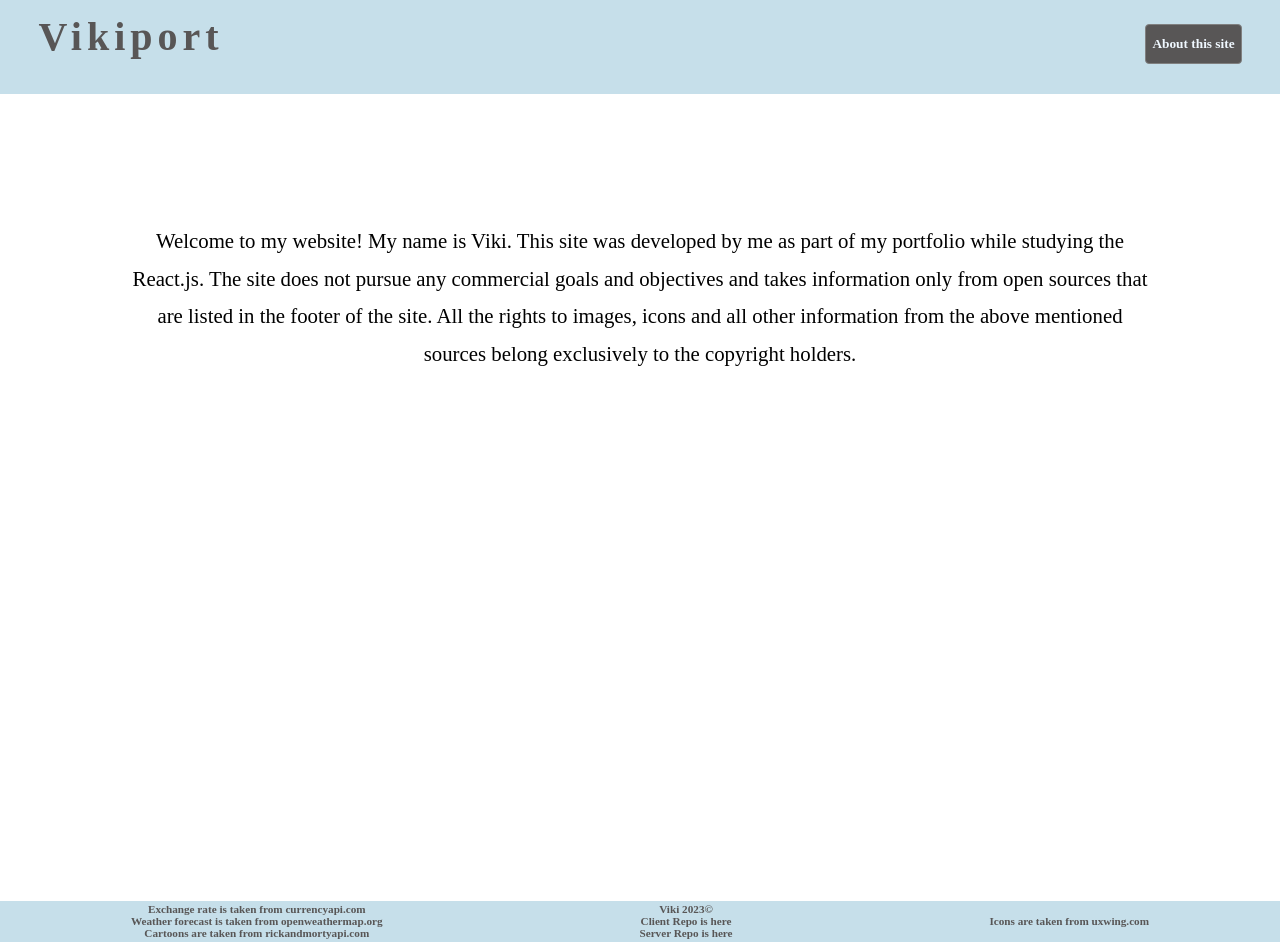
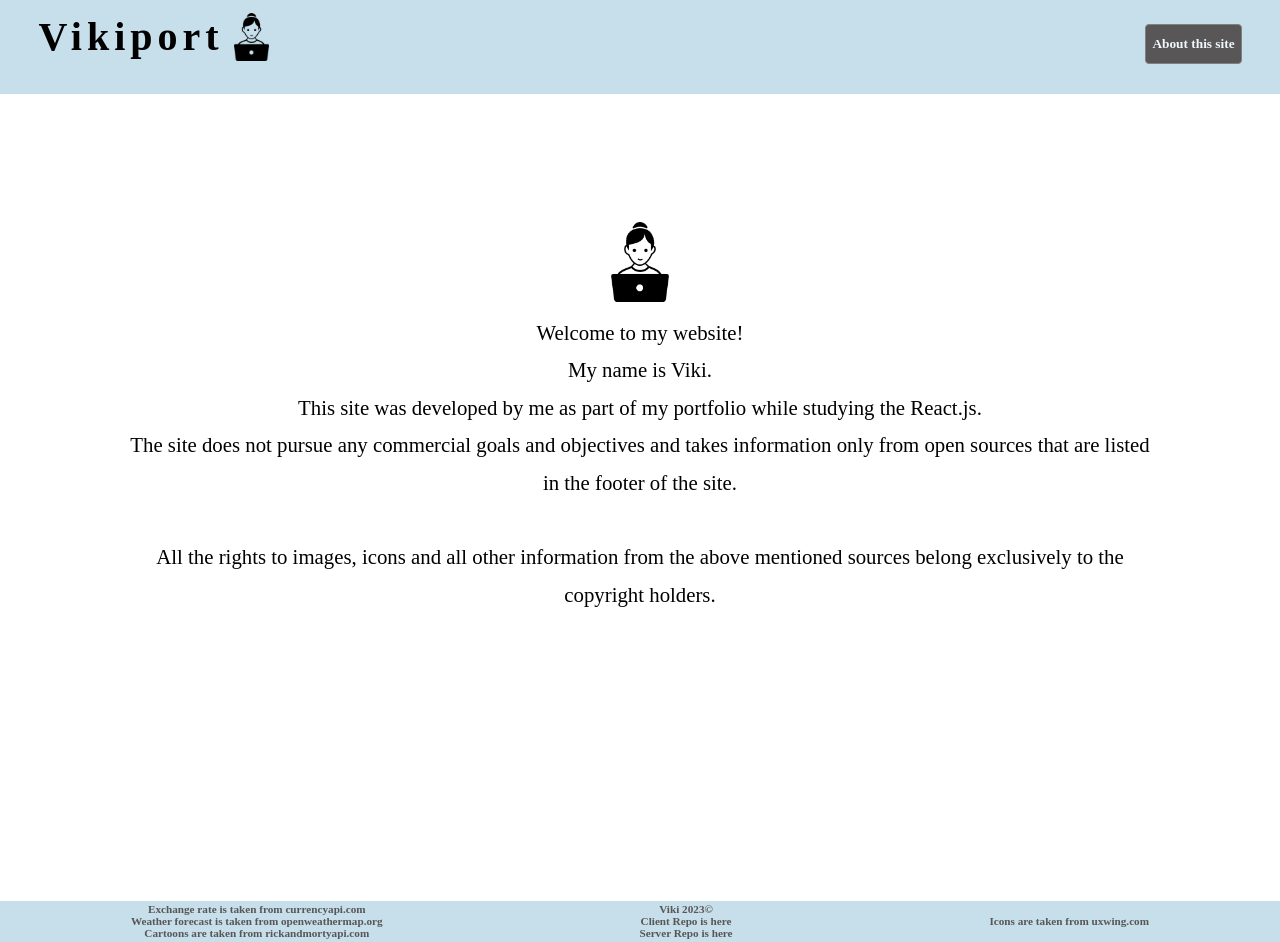
Before and after one commit to svirinvictoria/vikiport-client, a React (Create React App) app: page /in in a window 1280 px wide. Built offline with nearby package versions, Linux system fonts and the light colour scheme.

Commit message:
Add icon

```diff
--- a/src/Root.jsx
+++ b/src/Root.jsx
@@ -5,9 +5,9 @@ import Header from "./components/Header/Header";
 import Footer from "./components/Footer/Footer";
 
 import HomePage from "./pages/Home/HomePage";
-import InfoPage from "./pages/InfoPage/InfoPage";
-import ErrorPage from "./pages/ErrorPage/ErrorPage";
-import PersonPage from "./pages/PersonPage/PersonPage";
+import InfoPage from "./pages/Info/InfoPage";
+import ErrorPage from "./pages/Error/ErrorPage";
+import PersonPage from "./pages/Person/PersonPage";
 
 import "./Root.scss";
 
--- a/src/components/Header/Header.jsx
+++ b/src/components/Header/Header.jsx
@@ -1,4 +1,6 @@
 import { useNavigate } from "react-router-dom";
+import developer from "../../images/developer.png";
+
 import "./Header.scss"
 
 const Header = () => {
@@ -9,7 +11,8 @@ const Header = () => {
   return (
     <header className="header">
       <div className="title" onClick={goToContentPage}>
-        Vikiport
+        <div>Vikiport</div>
+        <div><img src={developer} alt="vikiport"/></div>
       </div>
       <button className="header-btn" onClick={goToInfoHandler}>
         About this site
--- a/src/components/Header/Header.scss
+++ b/src/components/Header/Header.scss
@@ -7,13 +7,19 @@
   font-family: cursive;
   font-weight: 900;
   letter-spacing: 5px;
-  color: rgb(88, 86, 86);
   padding-top: 1%;
   padding-bottom: 2%;
   position: relative;
 
   .title {
     cursor: pointer;
+    display: flex;
+    flex-direction: row;
+
+    img {
+      margin-left: 10px;
+      height: 3rem;
+    }
   }
 
   .header-btn {
--- /dev/null
+++ b/src/pages/Info/InfoPage.jsx
@@ -0,0 +1,25 @@
+import developer from "../../images/developer.png";
+import "./InfoPage.scss";
+
+function InfoPage(){
+    return(
+        <p className="inf">
+            <div><img src={developer} alt="vikiport"/></div>
+            Welcome to my website!
+            <br />
+
+            My name is Viki.
+            <br />
+
+            This site was developed by me as part of my portfolio while studying the React.js.
+             <br />
+
+            The site does not pursue any commercial goals and objectives and takes information only from open sources that are listed in the footer of the site.
+            <br /> <br />
+
+            All the rights to images, icons and all other information from the above mentioned sources belong exclusively to the copyright holders.
+        </p>
+    )
+}
+
+export default InfoPage;
--- a/src/pages/InfoPage/InfoPage.scss
+++ b/src/pages/Info/InfoPage.scss
@@ -6,4 +6,8 @@
     margin-top: 10%;
     text-align: center;
     line-height: 180%;
+
+    img {
+        height: 5rem;
+    }
 }
--- a/src/pages/InfoPage/InfoPage.jsx
+++ /dev/null
@@ -1,11 +0,0 @@
-import "./InfoPage.scss";
-
-function InfoPage(){
-    return(
-        <p className="inf">
-            Welcome to my website! My name is Viki. This site was developed by me as part of my portfolio while studying the React.js. The site does not pursue any commercial goals and objectives and takes information only from open sources that are listed in the footer of the site. All the rights to images, icons and all other information from the above mentioned sources belong exclusively to the copyright holders.
-        </p>
-    )
-}
-
-export default InfoPage;
```
Also changed, not shown: src/images/developer.png (added), src/pages/Error/ErrorPage.jsx (renamed from src/pages/ErrorPage/ErrorPage.jsx), src/pages/Person/PersonPage.jsx (renamed from src/pages/PersonPage/PersonPage.jsx), src/pages/Person/PersonPage.scss (renamed from src/pages/PersonPage/PersonPage.scss).
